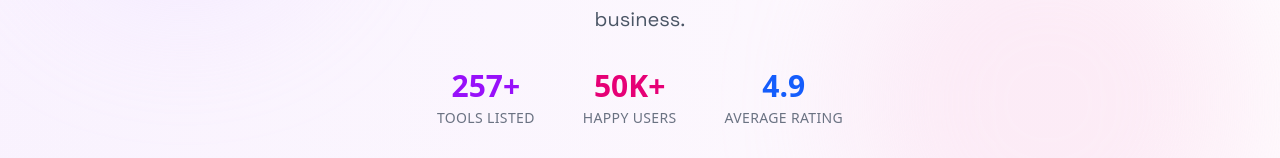
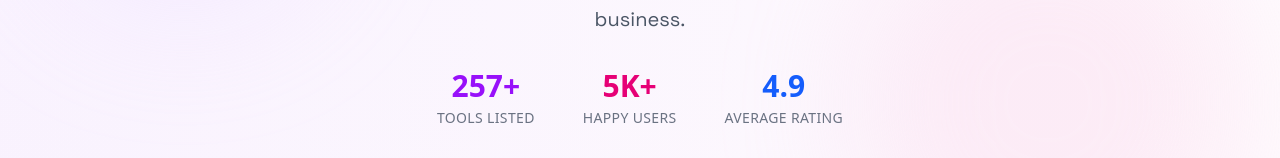
Before and after one commit to sohailakhtar01/toolverse, a Next.js app: page /browse-tools in a window 1280 px wide. Shown: the part 330-488 px from the top of the page. Built offline with nearby package versions, Linux system fonts and the light colour scheme.

Commit message:
removed the dummy datas

```diff
--- a/src/app/browse-tools/page.jsx
+++ b/src/app/browse-tools/page.jsx
@@ -57,7 +57,7 @@ export default function BrowseToolsPage() {
               </div>
               <div className="text-center">
                 <div className="text-3xl font-bold text-pink-600 mb-1">
-                  50K+
+                  5K+
                 </div>
                 <div className="text-sm text-gray-500 uppercase tracking-wide">
                   Happy Users
--- a/src/app/how-it-works/page.jsx
+++ b/src/app/how-it-works/page.jsx
@@ -96,7 +96,7 @@ export default function HowItWorksPage() {
       title: "Expert Curation",
       description: "All tools are carefully reviewed by our expert team",
       icon: "⭐",
-      stats: "2,500+ tools reviewed"
+      stats: "1200+ tools reviewed"
     },
     {
       title: "Unbiased Reviews",
--- a/src/components/LandingClient.jsx
+++ b/src/components/LandingClient.jsx
@@ -128,8 +128,8 @@ export default function LandingClient() {
       {/* Stats */}
       <div className="flex flex-wrap justify-center gap-6 mt-10 md:gap-12 text-center">
         {[
-          { icon: <Wrench className="text-purple-600" />, value: '2,500+', label: 'Tools Listed', bg: 'bg-purple-100' },
-          { icon: <Users className="text-orange-600" />, value: '50K+', label: 'Happy Users', bg: 'bg-orange-100' },
+          { icon: <Wrench className="text-purple-600" />, value: '1200+', label: 'Tools Listed', bg: 'bg-purple-100' },
+          { icon: <Users className="text-orange-600" />, value: '5K+', label: 'Happy Users', bg: 'bg-orange-100' },
           { icon: <Star className="text-yellow-600" />, value: '4.9', label: 'Average Rating', bg: 'bg-yellow-100' },
         ].map((stat, i) => (
           <div key={i} className="flex flex-col items-center space-y-2">
```
